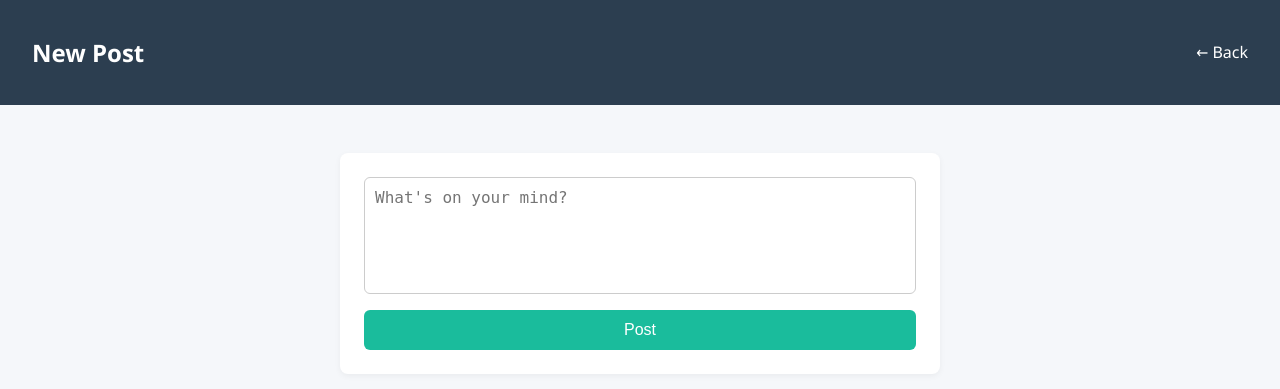
After one commit to kvadah/studenthub, a Django app: page /create-post/ in a window 1280 px wide. The commit adds this page. Shown: the top 389 px of the page. Run offline with Django 5.2, Linux system fonts and the light colour scheme.

Commit message:
enabling users to make posts and displaying posts to a user

```diff
--- /dev/null
+++ b/base/static/base/create_post.css
@@ -0,0 +1,67 @@
+body {
+  font-family: 'Segoe UI', Tahoma, Geneva, Verdana, sans-serif;
+  background-color: #f5f7fa;
+  margin: 0;
+  padding: 0;
+}
+
+.navbar {
+  background-color: #2c3e50;
+  color: white;
+  display: flex;
+  justify-content: space-between;
+  align-items: center;
+  padding: 1rem 2rem;
+}
+
+.container {
+  width: 90%;
+  max-width: 600px;
+  margin: 3rem auto;
+}
+
+.post-form {
+  background: white;
+  padding: 1.5rem;
+  border-radius: 8px;
+  box-shadow: 0 2px 6px rgba(0,0,0,0.05);
+  display: flex;
+  flex-direction: column;
+}
+
+textarea {
+  resize: none;
+  border: 1px solid #ccc;
+  border-radius: 6px;
+  padding: 10px;
+  font-size: 1rem;
+  margin-bottom: 1rem;
+  outline: none;
+}
+
+textarea:focus {
+  border-color: #1abc9c;
+  box-shadow: 0 0 4px rgba(26,188,156,0.4);
+}
+
+.submit-btn {
+  background-color: #1abc9c;
+  color: white;
+  border: none;
+  padding: 0.7rem 1.2rem;
+  border-radius: 6px;
+  font-size: 1rem;
+  cursor: pointer;
+  transition: background-color 0.3s ease;
+}
+
+.submit-btn:hover {
+  background-color: #16a085;
+}
+
+.back-btn {
+  background-color: transparent;
+  color: white;
+  text-decoration: none;
+  font-size: 1rem;
+}
--- /dev/null
+++ b/base/templates/base/create_post.html
@@ -0,0 +1,23 @@
+{% load static %}
+<!DOCTYPE html>
+<html lang="en">
+<head>
+  <meta charset="UTF-8">
+  <title>Create a Post</title>
+  <link rel="stylesheet" href="{% static 'base/create_post.css' %}">
+</head>
+<body>
+  <header class="navbar">
+    <h2>New Post</h2>
+    <a href="{% url 'home' %}" class="btn back-btn">← Back</a>
+  </header>
+
+  <main class="container">
+    <form method="POST" class="post-form">
+      {% csrf_token %}
+      <textarea name="content" rows="5" placeholder="What's on your mind?" required></textarea>
+      <button type="submit" class="btn submit-btn">Post</button>
+    </form>
+  </main>
+</body>
+</html>
--- a/base/urls.py
+++ b/base/urls.py
@@ -5,5 +5,6 @@ urlpatterns = [
     path('', views.home, name='home'),
     path('login/', views.loginuser, name='login'),
     path('logout/', views.logoutUser, name='logout'),
+     path('create-post/', views.createPost, name='create_post'),
     path('register/', views.register, name='register'),
 ]
--- a/base/views.py
+++ b/base/views.py
@@ -3,12 +3,16 @@ from django.contrib.auth.decorators import login_required
 from django.contrib.auth.models import User
 from django.contrib.auth import login, logout, authenticate
 from django.contrib import messages
+from .models import Post
 # Create your views here.
 
 
 @login_required(login_url='login')
 def home(request):
-    return render(request, 'base/home.html')
+
+    posts = Post.objects.all().order_by('-created_at')
+    context = {'posts': posts}
+    return render(request, 'base/home.html', context)
 
 
 def loginuser(request):
@@ -57,6 +61,17 @@ def register(request):
     return render(request, 'base/login_register.html', context)
 
 
+def createPost(request):
+    if request.method == 'POST':
+        content = request.POST.get('content')
+        if content.strip():
+            Post.objects.create(
+                author=request.user.student_profile, content=content)
+            return redirect('home')
+
+    return render(request, 'base/create_post.html')
+
+
 def logoutUser(request):
     logout(request)
     return redirect('home')
```
Also changed, not shown: base/static/base/home.css (added, +68 -0 lines), base/templates/base/home.html (+40 -2 lines), db.sqlite3.
